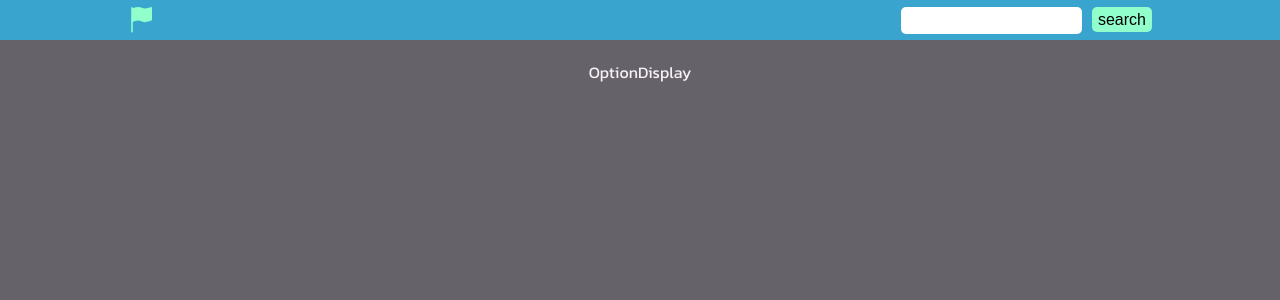
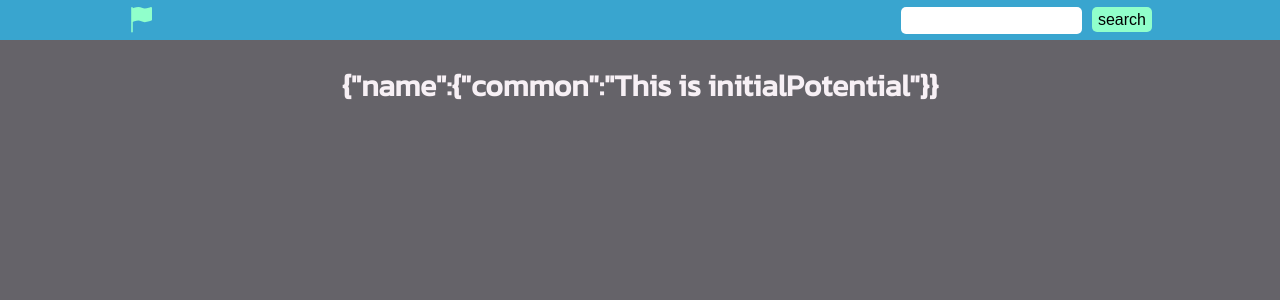
Before and after one commit to TopCodeAndrew/redux-country-explorer, a React (Create React App) app: page / in a window 1280 px wide. Shown: the top 300 px of the page. Built offline with nearby package versions, Linux system fonts and the light colour scheme.

Commit message:
progress

```diff
--- a/package.json
+++ b/package.json
@@ -3,6 +3,7 @@
     "version": "0.1.0",
     "private": true,
     "dependencies": {
+        "@reduxjs/toolkit": "^1.8.3",
         "@testing-library/jest-dom": "^5.16.4",
         "@testing-library/react": "^13.3.0",
         "@testing-library/user-event": "^13.5.0",
@@ -10,6 +11,7 @@
         "react": "^18.2.0",
         "react-dom": "^18.2.0",
         "react-icons": "^4.4.0",
+        "react-redux": "^8.0.2",
         "react-scripts": "5.0.1",
         "web-vitals": "^2.1.4"
     },
--- a/src/App.js
+++ b/src/App.js
@@ -2,8 +2,12 @@ import "./App.css";
 import Header from "./Components/Header";
 import MainDisplay from "./Components/MainDisplay";
 import OptionDisplay from "./Components/OptionDisplay";
+import { selectPotentials } from "./redux/slices/potentialCountriesSlice";
+import { useSelector } from "react-redux";
 
 function App() {
+    let potentials = useSelector(selectPotentials);
+    console.log(potentials);
     return (
         <div className="App font-link">
             <Header />
--- a/src/Components/Header.js
+++ b/src/Components/Header.js
@@ -1,9 +1,16 @@
 import axios from "axios";
 import React, { useState } from "react";
 import { BsFillFlagFill } from "react-icons/bs";
+import { useDispatch } from "react-redux";
+import {
+    deletePotentialCountries,
+    setPotentialCountries,
+} from "../redux/slices/potentialCountriesSlice";
 
 const Header = () => {
     const [input, setInput] = useState();
+    let dispatch = useDispatch();
+
     return (
         <div className="header">
             <div className="home">
@@ -25,6 +32,8 @@ const Header = () => {
                             .get(`https://restcountries.com/v3.1/name/${input}`)
                             .then((res) => {
                                 console.log(res.data);
+                                dispatch(deletePotentialCountries());
+                                dispatch(setPotentialCountries(res.data));
                             })
                             .catch((err) => {
                                 alert(
--- a/src/Components/OptionDisplay.js
+++ b/src/Components/OptionDisplay.js
@@ -1,7 +1,23 @@
 import React from "react";
+import { useSelector } from "react-redux";
+import { selectPotentials } from "../redux/slices/potentialCountriesSlice";
 
 const OptionDisplay = () => {
-    return <div className="stack">OptionDisplay</div>;
+    let currentPotentials = useSelector(selectPotentials);
+    console.log(currentPotentials);
+    return (
+        <div className="stack">
+            {currentPotentials &&
+                currentPotentials.map((e, i) => {
+                    return (
+                        // <h2 key={e.name.official} className="country-option">
+                        //     {e.name.common}
+                        // </h2>
+                        <h2 className="country-option">{JSON.stringify(e)}</h2>
+                    );
+                })}
+        </div>
+    );
 };
 
 export default OptionDisplay;
--- a/src/index.js
+++ b/src/index.js
@@ -2,10 +2,14 @@ import React from "react";
 import ReactDOM from "react-dom/client";
 import App from "./App";
 import "./index.css";
+import { Provider } from "react-redux";
+import store from "./redux/store";
 
 const root = ReactDOM.createRoot(document.getElementById("root"));
 root.render(
     <React.StrictMode>
-        <App />
+        <Provider store={store}>
+            <App />
+        </Provider>
     </React.StrictMode>
 );
--- /dev/null
+++ b/src/redux/slices/potentialCountriesSlice.js
@@ -0,0 +1,31 @@
+import { createSlice } from "@reduxjs/toolkit";
+
+let initialPotential = [
+    {
+        name: {
+            common: "This is initialPotential",
+        },
+    },
+];
+
+export const potentialCountriesSlice = createSlice({
+    name: "potentialCountries",
+    initialState: {
+        value: initialPotential,
+    },
+    reducers: {
+        setPotentialCountries: (state, action) => {
+            state.value = action.payload;
+        },
+        deletePotentialCountries: (state) => {
+            state.value = null;
+        },
+    },
+});
+
+export const { setPotentialCountries, deletePotentialCountries } =
+    potentialCountriesSlice.actions;
+
+export const selectPotentials = (state) => state.potentialCountries.value;
+
+export default potentialCountriesSlice.reducer;
--- /dev/null
+++ b/src/redux/store.js
@@ -0,0 +1,6 @@
+import { configureStore } from "@reduxjs/toolkit";
+import potentialCountriesReducer from "../redux/slices/potentialCountriesSlice";
+
+export default configureStore({
+    reducer: { potentialCountries: potentialCountriesReducer },
+});
```
Also changed, not shown: 1 other file (tests, documents, lock files or other folders).
